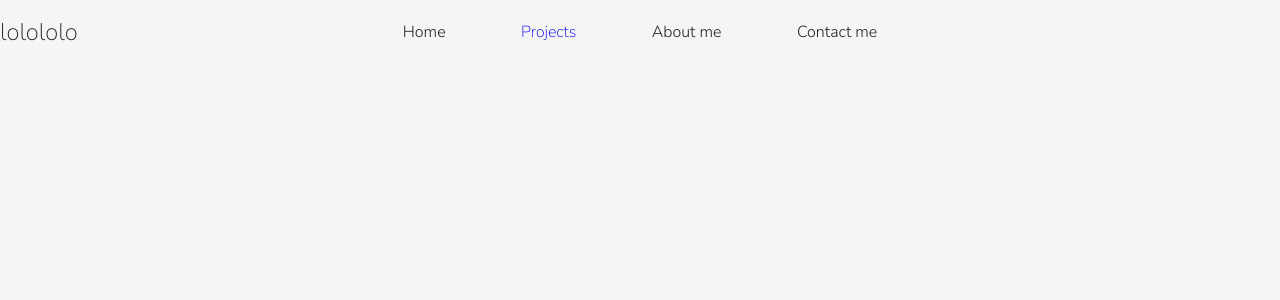
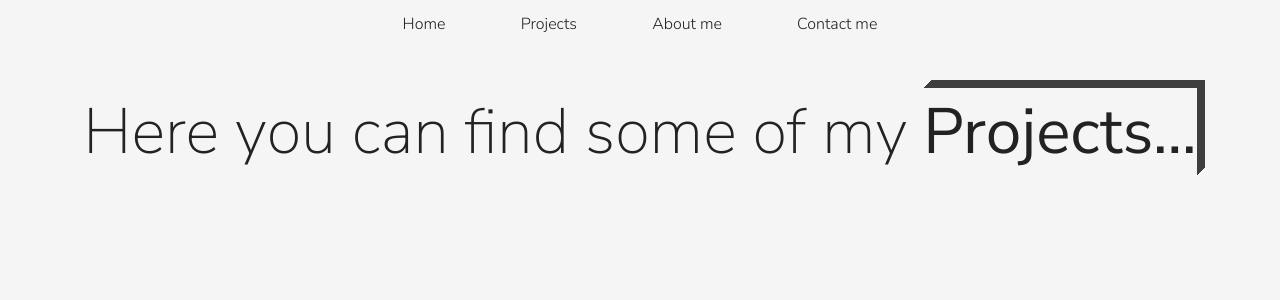
Before and after one commit to luqas31/Portfolio, a React (Vite) app: page /Portfolio/projects in a window 1280 px wide. Shown: the top 300 px of the page. Built offline with nearby package versions, Linux system fonts and the light colour scheme.

Commit message:
feat: added projects page title and updated json

```diff
--- a/public/data/data.json
+++ b/public/data/data.json
@@ -6,5 +6,32 @@
 			"subtitle": "< I am a Web Development student />",
 			"span": "_"
 		}
+	],
+
+	"projectsPage": [
+		{
+			"id": 1,
+			"title": "Here you can find some of my",
+			"span": "Projects"
+		}
+	],
+
+	"ifNoProjects": [
+		{
+			"id": 1,
+			"title": "No projects yet",
+			"subtitle": "Looking forward to adding some!",
+			"span": "Projects"
+		}
+	],
+
+	"projects": [
+		{
+			"id": 1,
+			"title": "",
+			"subtitle": "",
+			"span": "",
+			"image": ""
+		}
 	]
 }
--- a/src/App.jsx
+++ b/src/App.jsx
@@ -5,7 +5,8 @@ import Header from './components/Header';
 function App() {
 	return (
 		<div className='app'>
-			<Header />
+			<div className="header-component">
+			<Header /></div>
 			<div className='outlet'>
 				<Outlet />
 			</div>
--- a/src/components/Header/Header.css
+++ b/src/components/Header/Header.css
@@ -6,21 +6,21 @@
 nav {
 	display: flex;
 	width: 550px;
-	height: 4rem;
+	height: 6vh;
 	justify-content: space-around;
 	align-items: center;
 	position: fixed;
-    font-weight: 800;
+	font-weight: 800;
 	color: #222222;
 }
 
 li {
-    list-style: none;
-    font-weight: 300;
+	list-style: none;
+	font-weight: 300;
 	color: #222222;
 }
 
-.nav-home {
+.nav {
 	color: #222222;
 	font-weight: 300;
 }
--- a/src/components/Header/index.jsx
+++ b/src/components/Header/index.jsx
@@ -6,8 +6,12 @@ function Header() {
 		<div>
 			<div className='header-container'>
 				<nav>
-					<Link to='/Portfolio/' className='nav-home'>Home</Link>
-					<Link to="projects">Projects</Link>
+					<Link to='/Portfolio/' className='nav'>
+						Home
+					</Link>
+					<Link to='projects' className='nav'>
+						Projects
+					</Link>
 					<li>About me</li>
 					<li>Contact me</li>
 				</nav>
--- /dev/null
+++ b/src/components/Projects/index.jsx
@@ -0,0 +1,11 @@
+import './Projects.css';
+
+export function Project() {
+
+
+	return (
+		<div>
+
+		</div>
+	);
+}
--- a/src/pages/HomePage/index.jsx
+++ b/src/pages/HomePage/index.jsx
@@ -6,6 +6,7 @@ import './Home.css';
 
 export function Home() {
 	const [homeData, setHomeData] = useState();
+
 	useEffect(() => {
 		async function fetchData() {
 			try {
@@ -29,9 +30,10 @@ export function Home() {
 				</div>
 
 				<div className='projects-button-container'>
-					<NavLink className='projects-button'>Projects &gt; </NavLink>
+					<NavLink to='/Portfolio/projects' className='projects-button'>Projects &gt; </NavLink>
 				</div>
 			</div>
+
 			<Socials />
 		</div>
 	);
--- a/src/pages/Projects/Projects.css
+++ b/src/pages/Projects/Projects.css
@@ -0,0 +1,26 @@
+.projects {
+	display: flex;
+	justify-content: center;
+	align-items: flex-end;
+	height: 22vh;
+}
+
+.span-projects {
+	animation: shadow-pop-tr 0.3s cubic-bezier(0.47, 0, 0.745, 0.715) both;
+	font-weight: 400;
+}
+
+.projects-title {
+	font-weight: 200;
+}
+
+@keyframes shadow-pop-tr {
+	0% {
+		box-shadow: 0 0 #3e3e3e, 0 0 #3e3e3e, 0 0 #3e3e3e, 0 0 #3e3e3e, 0 0 #3e3e3e, 0 0 #3e3e3e, 0 0 #3e3e3e, 0 0 #3e3e3e;
+		transform: translateX(0) translateY(0);
+	}
+	100% {
+		box-shadow: 1px -1px #3e3e3e, 2px -2px #3e3e3e, 3px -3px #3e3e3e, 4px -4px #3e3e3e, 5px -5px #3e3e3e, 6px -6px #3e3e3e, 7px -7px #3e3e3e, 8px -8px #3e3e3e;
+		transform: translateX(-8px) translateY(8px);
+	}
+}
--- a/src/pages/Projects/index.jsx
+++ b/src/pages/Projects/index.jsx
@@ -1,9 +1,31 @@
+import { useEffect, useState } from 'react';
+import { getData } from '../../services/api';
+import './Projects.css';
+
 export function Projects() {
-    return (
-        <>
-        <div>
-<h2>lolololo</h2>
-        </div>
-        </>
-    )
-};
+	const [projectsPage, setProjectsPage] = useState();
+
+	useEffect(() => {
+		async function fetchData() {
+			try {
+				const data = await getData();
+				setProjectsPage(data.projectsPage[0]);
+			} catch (error) {
+				console.log('ERROR ::', error.message);
+			}
+		}
+		fetchData();
+	});
+	return (
+		<div>
+			<div className='projects'>
+				<div className='title'>
+					<h1 className='projects-title'>
+						{projectsPage?.title} <span className='span-projects'>{projectsPage?.span}...</span>
+					</h1>
+				</div>
+				<div className='projects-list'></div>
+			</div>
+		</div>
+	);
+}
```
Also changed, not shown: src/App.css (line endings or trailing spaces), src/components/Projects/Projects.css (added), src/pages/AboutMePage/AboutMePage.css (added), src/pages/AboutMePage/index.jsx (added).
